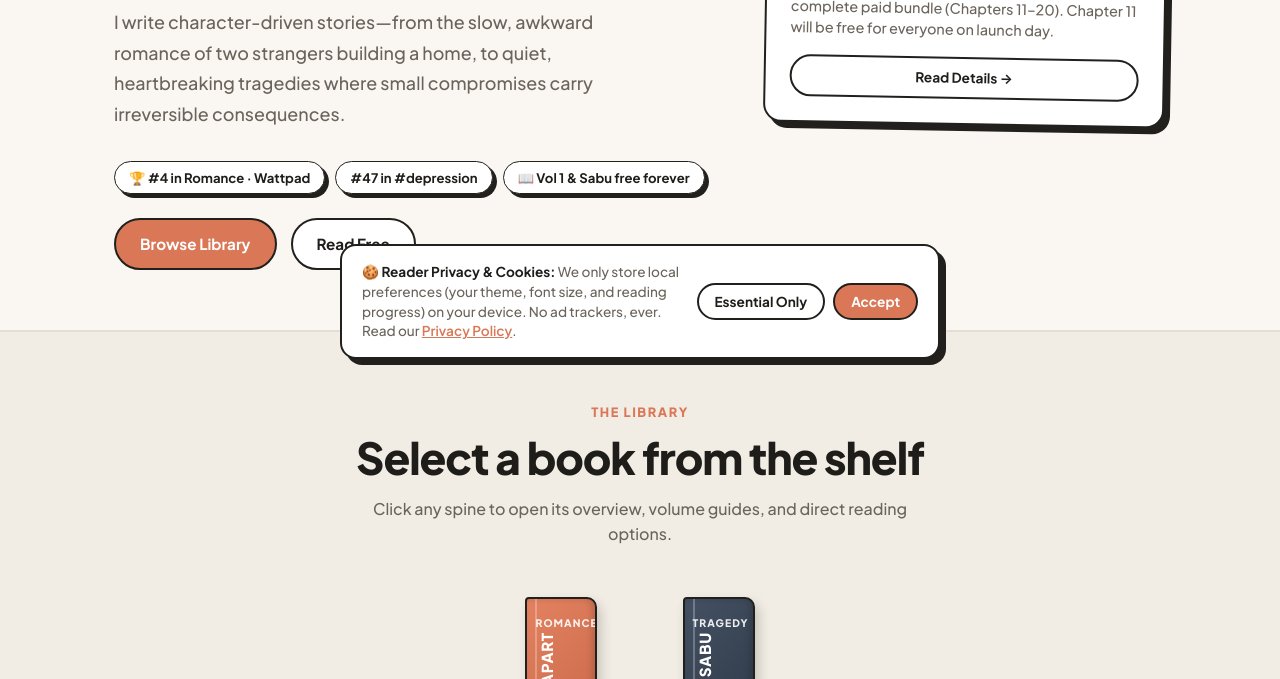
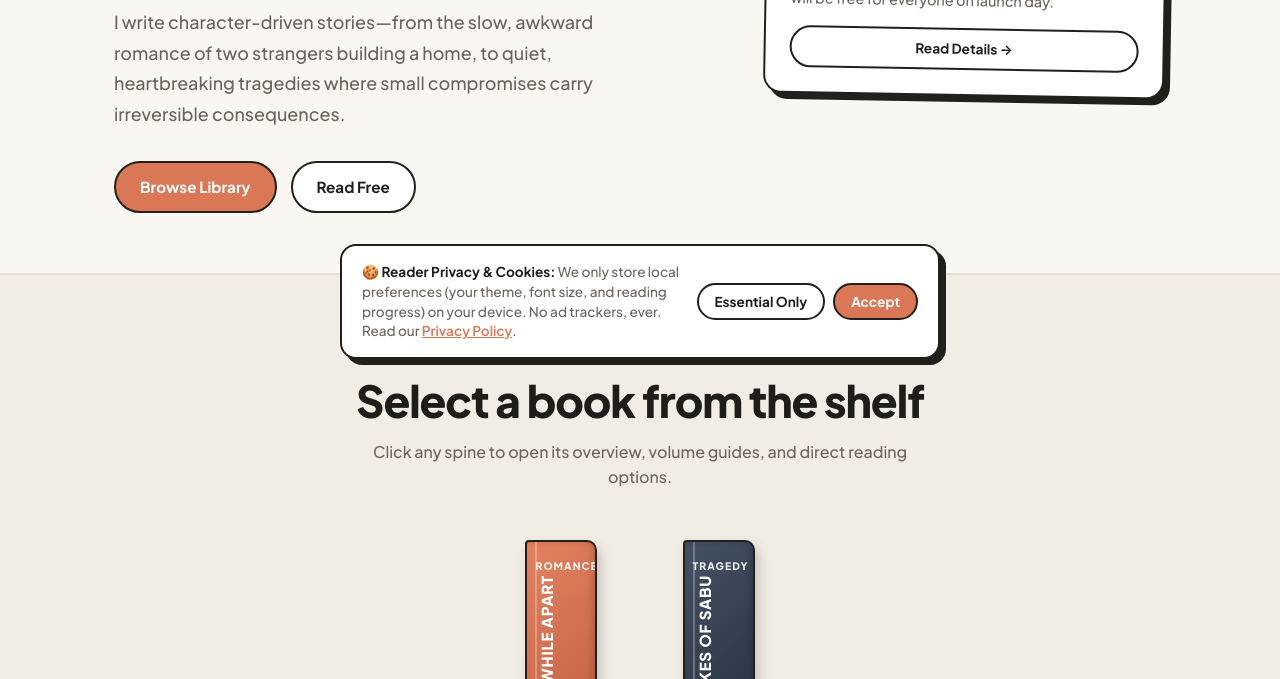
Before and after one commit to aslam-devloper/lookataslam, a plain HTML site: page index.html in a window 1280 px wide. Shown: the part 421-1100 px from the top of the page. Drawn offline with Linux system fonts and the light colour scheme.

Commit message:
ui: remove ranking badges from hero section

```diff
--- a/index.html
+++ b/index.html
@@ -60,13 +60,6 @@
         <p class="bio-summary">
           I write character-driven stories—from the slow, awkward romance of two strangers building a home, to quiet, heartbreaking tragedies where small compromises carry irreversible consequences.
         </p>
-
-        <!-- Social proof strip -->
-        <div style="display:flex; flex-wrap:wrap; gap:10px; margin-bottom:24px;">
-          <span style="display:inline-flex; align-items:center; gap:6px; background:var(--bg-surface); border:1.5px solid var(--border); border-radius:999px; padding:5px 14px; font-size:0.82rem; font-weight:700; box-shadow:var(--clay-shadow);">🏆 #4 in Romance · Wattpad</span>
-          <span style="display:inline-flex; align-items:center; gap:6px; background:var(--bg-surface); border:1.5px solid var(--border); border-radius:999px; padding:5px 14px; font-size:0.82rem; font-weight:700; box-shadow:var(--clay-shadow);">#47 in #depression</span>
-          <span style="display:inline-flex; align-items:center; gap:6px; background:var(--bg-surface); border:1.5px solid var(--border); border-radius:999px; padding:5px 14px; font-size:0.82rem; font-weight:700; box-shadow:var(--clay-shadow);">📖 Vol 1 &amp; Sabu free forever</span>
-        </div>
 
         <div class="hero-buttons">
           <a href="#shelf" class="btn btn-primary">Browse Library</a>
```
